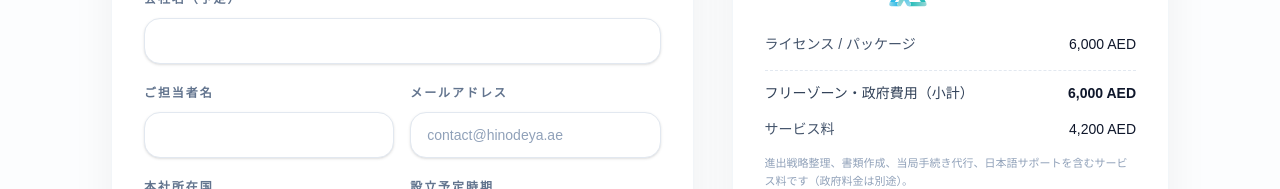
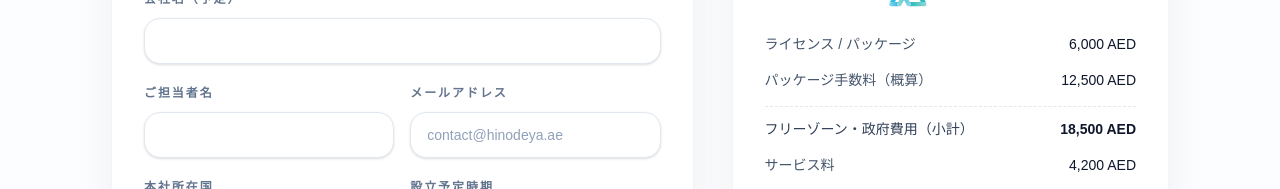
Before and after one commit to guccccho/uae-service, a Next.js app: page /simulator in a window 1280 px wide. Shown: the part 589-778 px from the top of the page. Built offline with nearby package versions, Linux system fonts and the light colour scheme; no server answers.

Commit message:
Add ~¥500,000 package markup to simulator cost estimates
Apply a flat package markup converted from JPY at the live AED/JPY rate
(≈ AED 12,500 at 40 JPY/AED) on top of licence/package fees, shown as
a separate breakdown line.

Co-authored-by: guccccho <guccccho@users.noreply.github.com>

```diff
--- a/app/simulator/data.ts
+++ b/app/simulator/data.ts
@@ -1039,6 +1039,14 @@ export const RELOCATION_COST = { yes: 9000, no: 0 } as const;
 export const BANK_ACCOUNT_CORPORATE_COST = 6000;
 export const BANK_ACCOUNT_PERSONAL_COST = 5000;
 
+/** Flat markup on free-zone package costs (≈ ¥500,000 at prevailing AED/JPY). */
+export const PACKAGE_MARKUP_JPY = 500_000;
+export const DEFAULT_AED_JPY = 40;
+
+export function getPackageMarkupAed(aedToJpy = DEFAULT_AED_JPY): number {
+  return Math.ceil(PACKAGE_MARKUP_JPY / aedToJpy / 100) * 100;
+}
+
 export type BankAccountSupportType = "corporate" | "personal";
 
 export type BankAccountSelection = {
@@ -1208,6 +1216,7 @@ export type CostBreakdown = {
   visaSpeedCost: number;
   bankAccountCost: number;
   bankAccountLines: { type: BankAccountSupportType; cost: number }[];
+  packageMarkup: number;
   hinodeyaServiceFee: number;
   /** Zone and government fees before HINODEYA service fee */
   directCost: number;
@@ -1273,6 +1282,7 @@ export function calculateHinodeyaServiceFee(
 export function calculateZoneCost(
   zoneId: FreeZone,
   selections: SimulatorSelections,
+  aedToJpy = DEFAULT_AED_JPY,
 ): CostBreakdown {
   const zone = FREE_ZONE_CONFIGS[zoneId];
   const licenseType =
@@ -1293,6 +1303,7 @@ export function calculateZoneCost(
 
   const license =
     visaPkg.licensePackageFee + licenseType.licenseAdj + activityAdj;
+  const packageMarkup = getPackageMarkupAed(aedToJpy);
   const registration = zone.registrationFee + licenseType.registrationAdj;
 
   const billableVisas =
@@ -1325,6 +1336,7 @@ export function calculateZoneCost(
 
   const directCost =
     license +
+    packageMarkup +
     registration +
     visas +
     officeFee +
@@ -1347,6 +1359,7 @@ export function calculateZoneCost(
     visaSpeedCost,
     bankAccountCost,
     bankAccountLines,
+    packageMarkup,
     hinodeyaServiceFee,
     directCost,
     visaProcessingDays,
@@ -1356,6 +1369,7 @@ export function calculateZoneCost(
 
 export function rankZonesByActivity(
   selections: SimulatorSelections,
+  aedToJpy = DEFAULT_AED_JPY,
 ): ZoneRecommendation[] {
   const sub = getSubActivity(selections.majorActivity, selections.subActivity);
   const allowed = getAllowedZones(
@@ -1370,7 +1384,7 @@ export function rankZonesByActivity(
   const ranked = allowed
     .map((zone) => ({
       zone,
-      total: calculateZoneCost(zone, selections).total,
+      total: calculateZoneCost(zone, selections, aedToJpy).total,
       recIndex: priority.indexOf(zone),
     }))
     .sort((a, b) => a.recIndex - b.recIndex || a.total - b.total);
@@ -1390,12 +1404,13 @@ export function rankZonesByActivity(
 /** @deprecated Use rankZonesByActivity for activity-aware ranking */
 export function rankZonesByCost(
   selections: SimulatorSelections,
+  aedToJpy = DEFAULT_AED_JPY,
 ): { zone: FreeZone; total: number }[] {
   const allowed = getAllowedZones(selections.majorActivity, selections.subActivity);
   return allowed
     .map((zone) => ({
       zone,
-      total: calculateZoneCost(zone, selections).total,
+      total: calculateZoneCost(zone, selections, aedToJpy).total,
     }))
     .sort((a, b) => a.total - b.total);
 }
--- a/app/simulator/page.tsx
+++ b/app/simulator/page.tsx
@@ -86,6 +86,7 @@ const TEXT = {
     resultTitle: "推定設立費用",
     breakdown: {
       license: "ライセンス / パッケージ",
+      packageMarkup: "パッケージ手数料（概算）",
       registration: "登録・定款費用",
       establishment: "エスタブリッシュメントカード",
       governmentExtras: "政府・移民局手続き（E-channel等）",
@@ -145,6 +146,7 @@ const TEXT = {
     resultTitle: "Estimated setup cost",
     breakdown: {
       license: "Licence / package",
+      packageMarkup: "Package markup (estimate)",
       registration: "Registration & MOA",
       establishment: "Establishment card",
       governmentExtras: "Government / immigration (E-channel etc.)",
@@ -204,6 +206,7 @@ const TEXT = {
     resultTitle: "تكلفة التأسيس المقدرة",
     breakdown: {
       license: "الترخيص / الحزمة",
+      packageMarkup: "رسوم الحزمة (تقديرية)",
       registration: "التسجيل وعقد التأسيس",
       establishment: "بطاقة التأسيس",
       governmentExtras: "الحكومة / الهجرة (E-channel وغيرها)",
@@ -517,9 +520,11 @@ export default function SimulatorPage() {
     }));
   };
 
+  const aedToJpy = exchangeRate?.rate ?? FALLBACK_AED_JPY;
+
   const breakdown = useMemo(
-    () => calculateZoneCost(freeZone, selections),
-    [freeZone, selections],
+    () => calculateZoneCost(freeZone, selections, aedToJpy),
+    [freeZone, selections, aedToJpy],
   );
 
   const visaQuotaActive = hasVisaQuota(freeZone, selections.visas);
@@ -540,8 +545,8 @@ export default function SimulatorPage() {
   }, [visaQuotaActive, selections.bankAccount.personal]);
 
   const optimizedZones = useMemo(
-    () => rankZonesByActivity(selections),
-    [selections],
+    () => rankZonesByActivity(selections, aedToJpy),
+    [selections, aedToJpy],
   );
 
   const toggleBankAccountSupport = (type: "corporate" | "personal") => {
@@ -567,7 +572,6 @@ export default function SimulatorPage() {
   const selectedVisa = zoneConfig.visaPackages.find((v) => v.id === selections.visas);
   const selectedOffice = zoneConfig.officeTypes.find((o) => o.id === selections.office);
 
-  const aedToJpy = exchangeRate?.rate ?? FALLBACK_AED_JPY;
   const totalJPY = Math.round(breakdown.total * aedToJpy);
 
   const inputClass =
@@ -840,6 +844,7 @@ export default function SimulatorPage() {
               <div className="mt-6 space-y-4 text-sm">
                 {[
                   { label: t.breakdown.license, value: breakdown.license },
+                  { label: t.breakdown.packageMarkup, value: breakdown.packageMarkup },
                   ...(breakdown.registration > 0
                     ? [{ label: t.breakdown.registration, value: breakdown.registration }]
                     : []),
```
